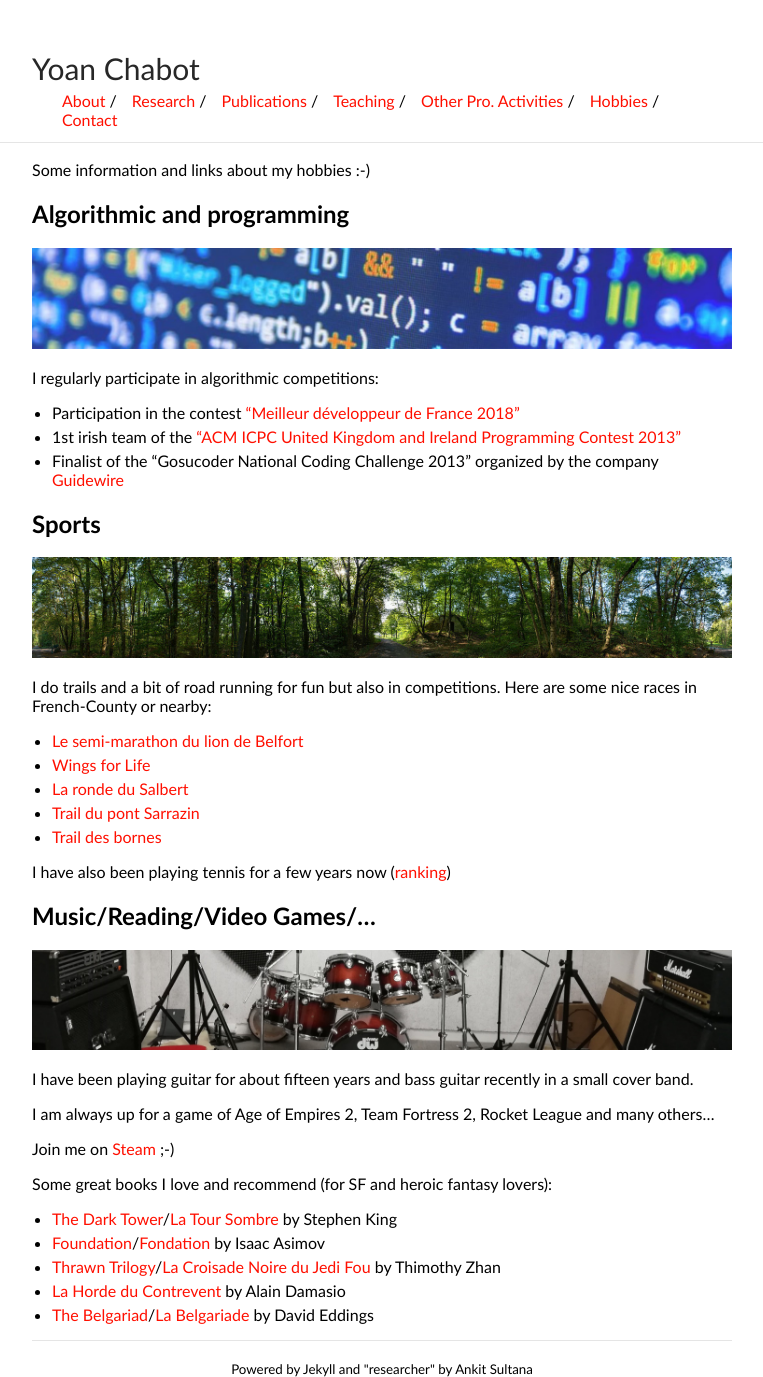
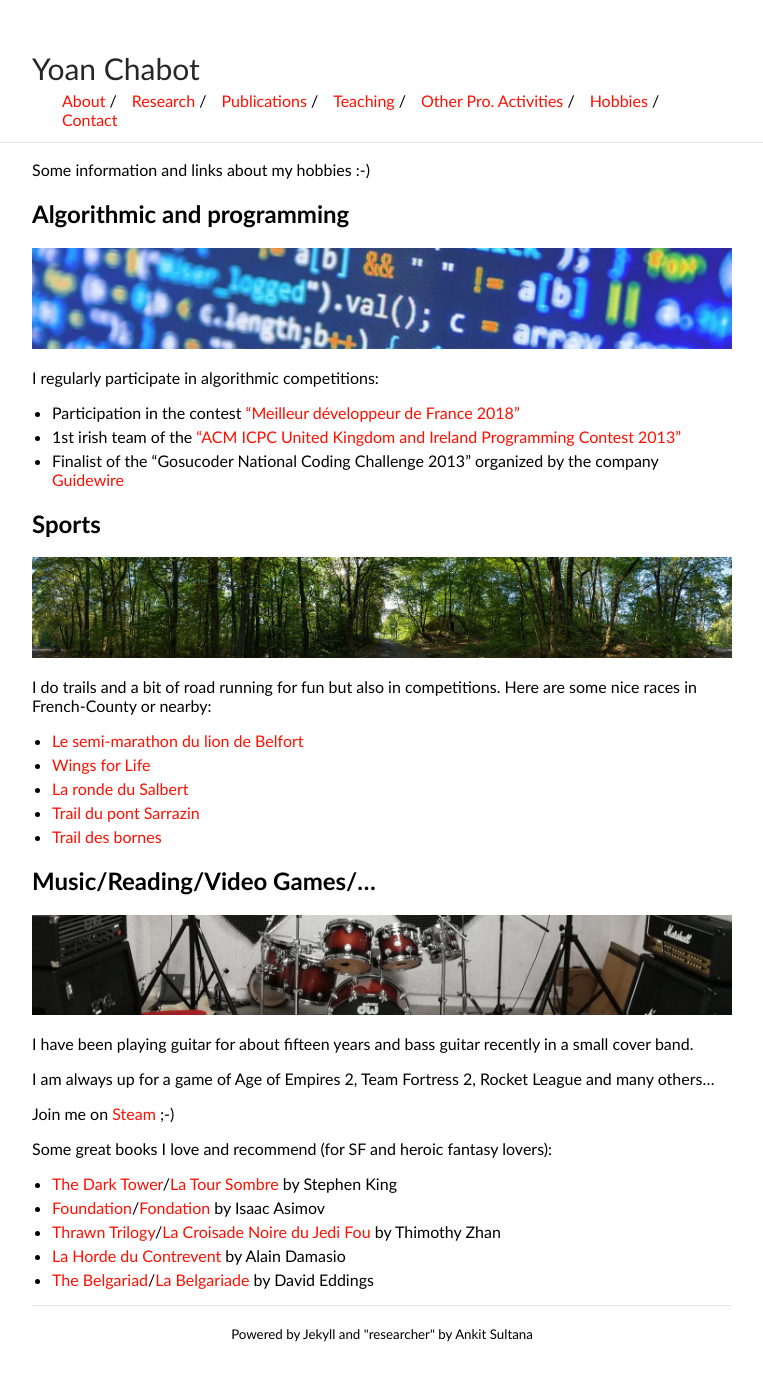
Before and after one commit to yoanchabot/yoanchabot.github.io, a Jekyll site: the page built from hobbies.md, in a window 1280 px wide. Shown: the whole page, without its empty margins (258-1021 px from the left). Built offline with Jekyll 4.4.1, drawn with Linux system fonts in a browser that asks for light colours; after the commit the page ends 1342 px from its top, so only the background shows below that.

Commit message:
Minor fixes

```diff
--- a/hobbies.md
+++ b/hobbies.md
@@ -24,7 +24,6 @@ Here are some nice races in French-County or nearby:
 * [Trail du pont Sarrazin](http://trail-pont-sarrazin.com/)
 * [Trail des bornes](https://traildesbornes.jimdo.com/)
 
-I have also been playing tennis for a few years now ([ranking](https://tenup.fft.fr/palmares/108982967))
 
 ## Music/Reading/Video Games/...
 ![Music]({{ site.baseurl }}/images/music.jpg "Music")
```
Also changed, not shown: contact.md (+0 -1 lines).
